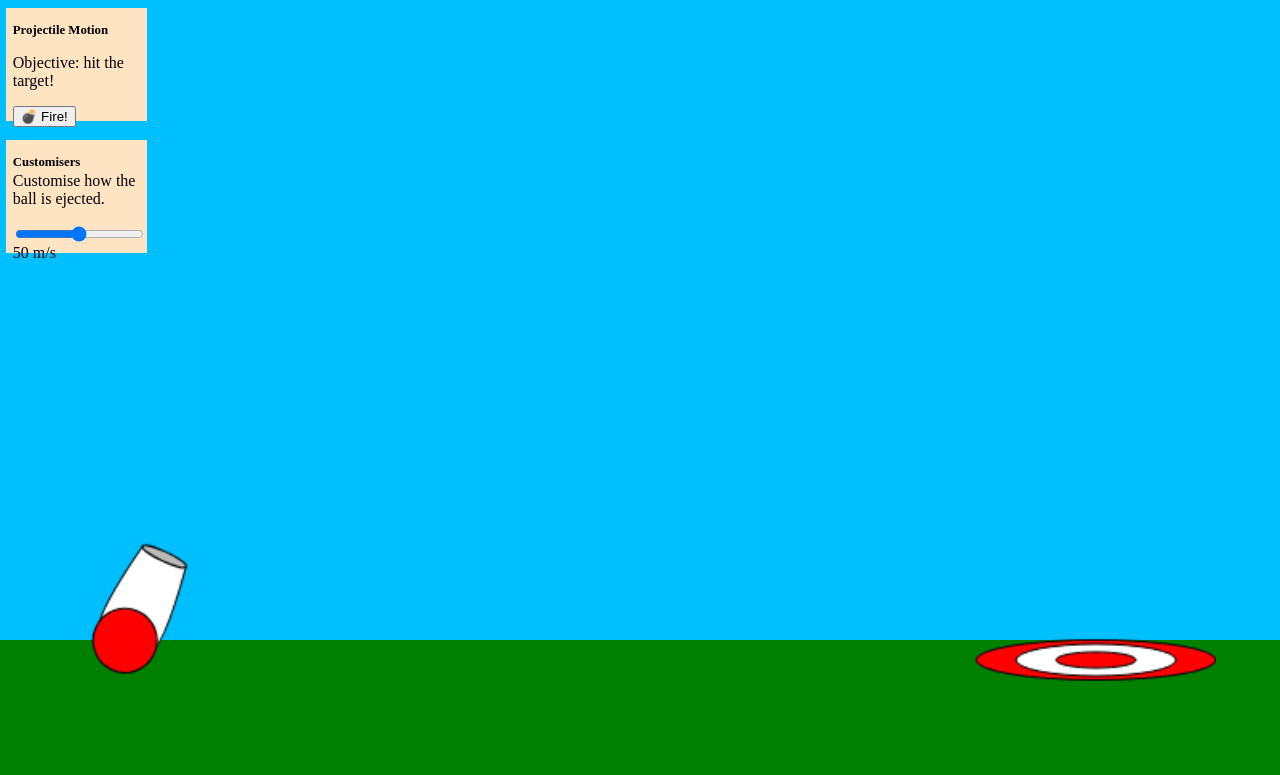
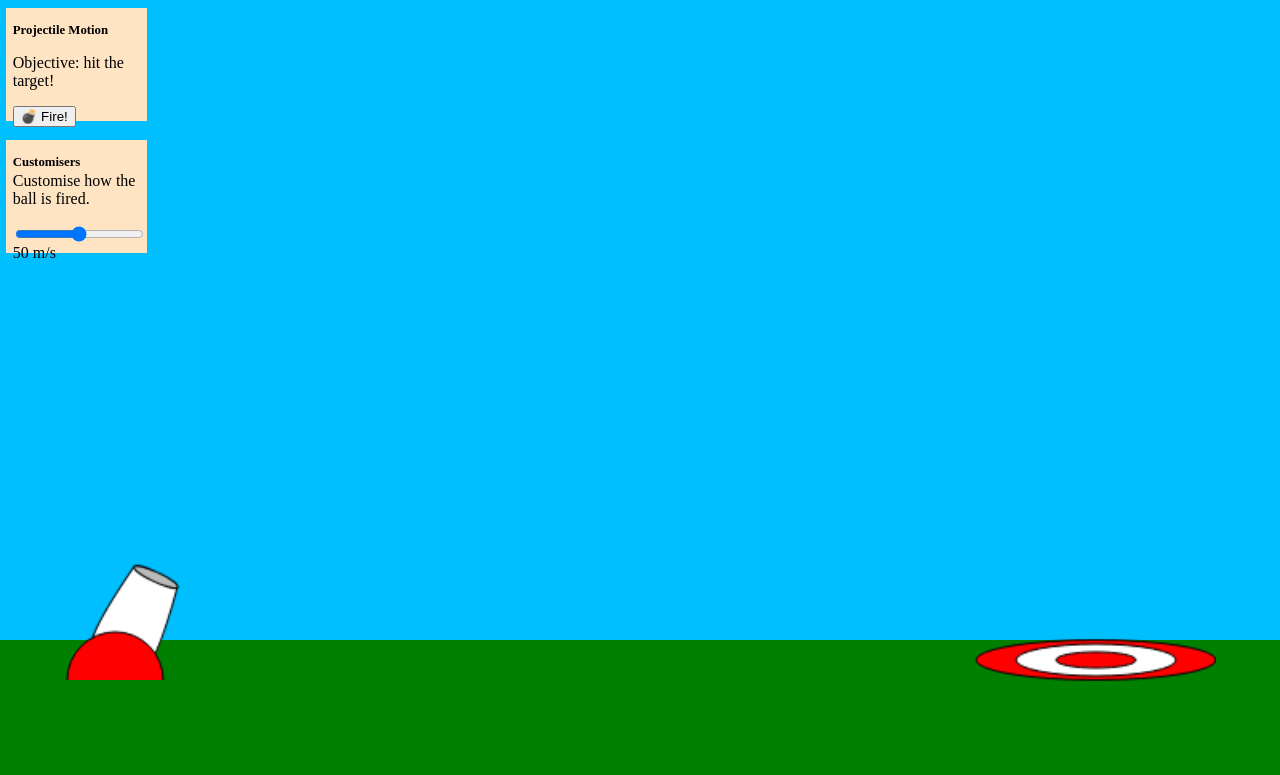
Before and after one commit to tactordev/shrink-projectile, a website: page src/index.html in a window 1280 px wide. Drawn offline with Linux system fonts and the light colour scheme.

Commit message:
[SIMULATION/Cannon] Improve cannon rotation

```diff
--- a/src/index.html
+++ b/src/index.html
@@ -13,7 +13,7 @@
     </div>
     <div style="position: fixed; top: 17.5vh; left: 0.5vw; padding: 0.5vw; width: 10vw; height: 12.5vh; background-color: bisque;">
         <h1 style="font-size: 1vw;">Customisers</h1>
-        <p style="margin-top: -0.5vw;">Customise how the ball is ejected.</p>
+        <p style="margin-top: -0.5vw;">Customise how the ball is fired.</p>
         <form>
             <input type="range" name="initial speed" id="initial_speed" />
             <label for="initial_speed" id="initial_speed_label">50 m/s</label>
@@ -42,8 +42,8 @@
 
 
         // cannon rotation
-        const pcx = 50; // pivot cannon x
-        const pcy = 50;
+        const pcx = 32; // pivot cannon x
+        const pcy = 90;
 
         let cannonAngle = Math.PI * (25/180);
         let dragging = false;
@@ -75,6 +75,11 @@
 
         const draw = () => {
             cannon.clearRect(0, 0, cannonCanvas.width, cannonCanvas.height);
+
+
+
+
+
             cannon.save();
 
             cannon.translate(pcx, pcy);
@@ -82,10 +87,10 @@
 
             // barrel
             cannon.beginPath();
-            cannon.moveTo(-15, -30);
-            cannon.quadraticCurveTo(-25, 30, -15, 30);
-            cannon.lineTo(15, 30);
-            cannon.quadraticCurveTo(25, 28, 15, -30);
+            cannon.moveTo(-15, -60);
+            cannon.quadraticCurveTo(-25, 0, -15, 0);
+            cannon.lineTo(15, 0);
+            cannon.quadraticCurveTo(25, -2, 15, -60);
             cannon.closePath();
 
             cannon.fillStyle = "#FFF";
@@ -96,19 +101,21 @@
 
             // top rim
             cannon.beginPath();
-            cannon.ellipse(0, -30, 15, 3, 0, 0, 2 * Math.PI);
+            cannon.ellipse(0, -60, 15, 3, 0, 0, 2 * Math.PI);
             cannon.fillStyle = "#BBB";
             cannon.fill();
             cannon.stroke();
 
+            cannon.restore();
+
+
+
             // base
             cannon.beginPath();
-            cannon.arc(0, 28, 20, 0, 2 * Math.PI);
+            cannon.arc(32, 100, 30, Math.PI, 0);
             cannon.fillStyle = "#FF0000";
             cannon.fill();
             cannon.stroke();
-
-            cannon.restore();
         }
 
         draw();
```
